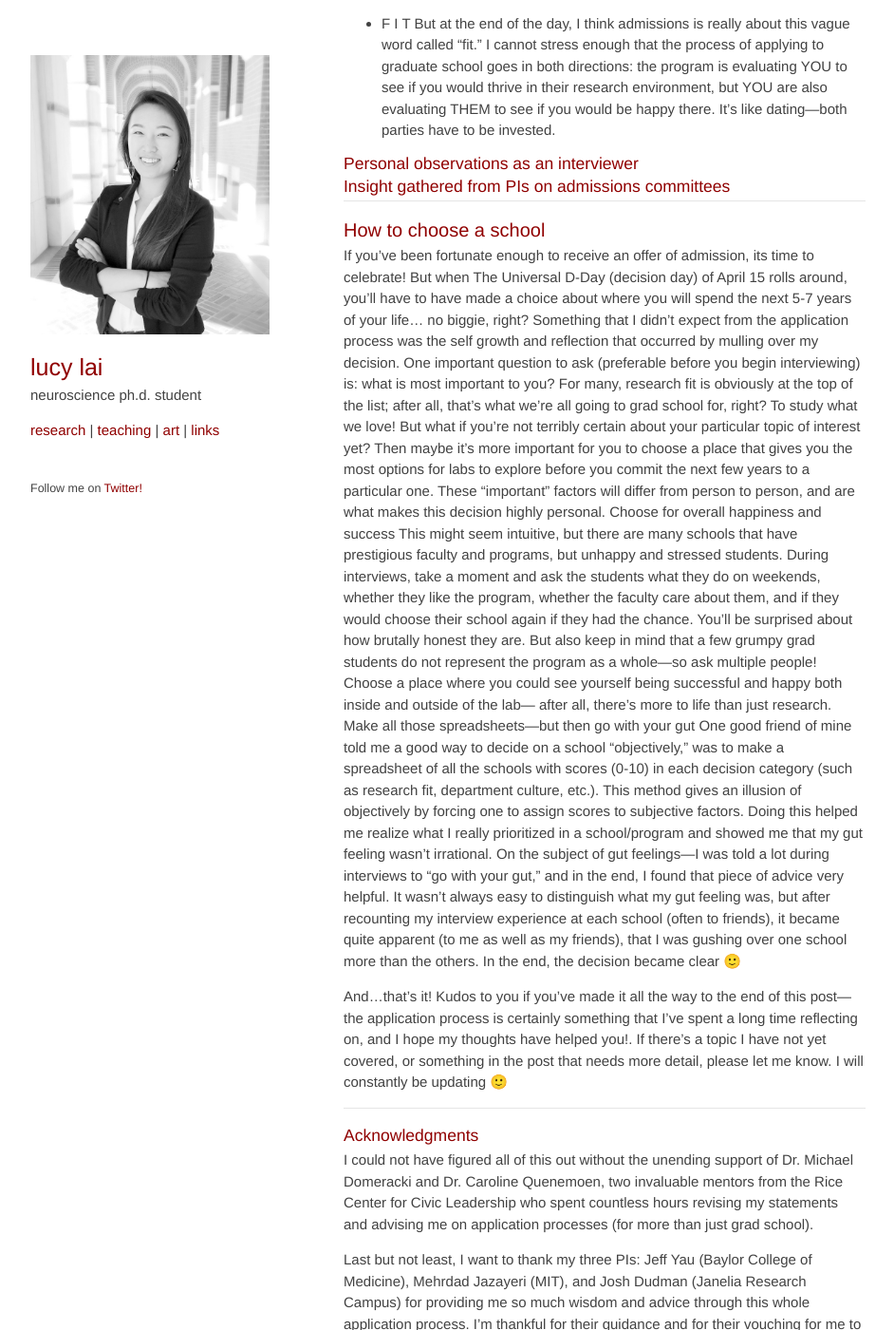
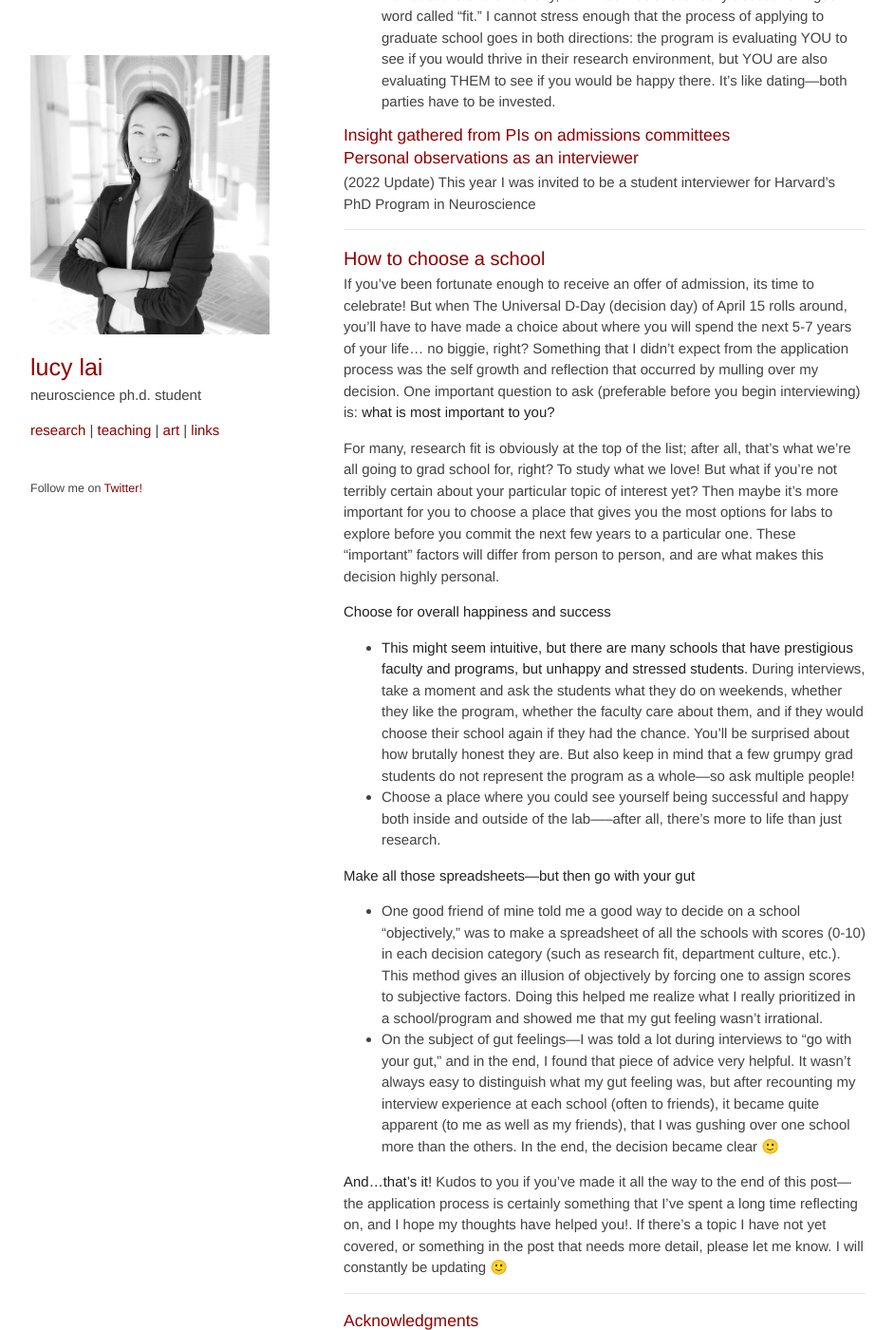
Before and after one commit to lucylai96/lucylai96.github.io, a Jekyll site: the page built from blog/gradapps.md, in a window 1280 px wide and 1400 px high, scrolled down 14847 px. Shown: the whole window at 95% size, without its empty margins (168-1110 px from the left). Built offline with Jekyll 4.4.1, drawn with Linux system fonts in a browser that asks for light colours; our own code applies the rules of GitHub Pages for plain Markdown files; some of the changed text lies outside the part shown.

Commit message:
Update gradapps.md

```diff
--- a/blog/gradapps.md
+++ b/blog/gradapps.md
@@ -279,15 +279,16 @@
 ***Do you have any questions about the program/school/etc.?***
 * As the interview wraps up, the PI will likely ask if they can answer any questions from you. This is your opportunity to ask the questions that will really help you figure out if you want to attend that school over another. This will largely depend on what you consider as important factors for choosing a school, and will vary from person to person.
 * To give you an example, I found it important for the department to have several PIs that I would want to work with, a healthy culture of collaboration (all schools will say they are collaborative, but your job is to figure out what that looks like in practice), and to be a place where students were happy and felt that they had multiple mentors they could go to besides their PI. Some questions are more informative/revealing than others; I found these to be my favorite go-to questions:
-  * What’s the culture of the department/students?
-  * What does a rotation in your lab look like? How do you decide with the student what they will work on?
-  * How long does it usually take students to graduate from your lab?
-  * How often do you meet with students?
-  * How often are students co-mentored?
-  * In your opinion, what is most important thing to get out of graduate school? What is your training philosophy?
-  * Besides these four very common interview questions, I’ve also heard these being asked a good amount:
-  * What are your plans after grad school?
-  * Why do you want to come to this school?
+  * _What’s the culture of the department/students?_
+  * _What does a rotation in your lab look like? How do you decide with the student what they will work on?_
+  * _How long does it usually take students to graduate from your lab?_
+  * _How often do you meet with students?_
+  * _How often are students co-mentored?_
+  * _In your opinion, what is most important thing to get out of graduate school? What is your training philosophy?_
+
+**Besides these four very common interview questions, I’ve also heard these being asked a good amount:**
+* _What are your plans after grad school?_
+* _Why do you want to come to this school?_
 
 In the end, whatever you’re being asked, it helps to pause for a second to collect your thoughts before answering the question. This strategy also helps with nerves 🙂
 
@@ -297,7 +298,6 @@
 * Don’t knock a school till you’ve been! You’ll probably hear rumors about certain schools before you even step foot on their campus. But it’s always important to see and judge for yourself.
 
 **To conclude…**
-
 Interviews take a long time (the entire Spring semester, basically), and are quite emotionally and physically taxing. But they can also be incredibly rewarding, as it’s a chance to meet some of your future peers and mentors, and to eat and drink tons of free food and booze. Enjoy yourself, and feel privileged that you get to be extravagantly courted by all these schools!
 
 ### After the interview
@@ -308,38 +308,38 @@
 
 ### What matters: personal observations as an interviewee
 It’s hard to gauge how the admissions decision is made after the interview process, but my gut feeling is that the “magical equation” consists of research fit and general impressions. However, there are several other factors that I also took note of when interviewing that revealed what was truly important to PIs and admissions committees:
-
-Working with people who are well respected and known (aka. who is it that is rooting for you in your letters?) Many interviewees I met on the road had worked in well-known labs. As a result, they received recommendation letters from these very well-known and well-connected PIs. I had a PI tell me in my interview that he’d admit me in a heartbeat because my rec letters were basically written by his three best friends. While this isn’t the only reason he had a positive impression, it definitely helped to know that his trusted peers had good opinions of me (see section about rec letters). The blunt reality of academia is that having someone well-known back you up is a huge plus in admissions (and in general). If you’ve never had the opportunity to work with someone who is well-known, it’s unclear as to whether its a disadvantage–bias largely depends on who is reading your application.
-
-Being able to clearly convey your contribution to research projects, and the content of those projects. Several PIs asked me to clarify what exactly I did, as to understand how much ownership I took of the project.
-
-Being able to carry a dynamic and intriguing conversation about science, be it the PI’s science, your science, or the field in general. This doesn’t mean you have to know everything—in fact, I found that reading a PI’s papers in depth didn’t really help in the interview process (abstracts definitely suffice), but the ability to actively listen and engage in a thoughtful scientific discussion helps them gauge how you think. Actively ask questions.
-
-* F I T
+* Working with people who are well respected and known (aka. who is it that is rooting for you in your letters?) Many interviewees I met on the road had worked in well-known labs. As a result, they received recommendation letters from these very well-known and well-connected PIs. I had a PI tell me in my interview that he’d admit me in a heartbeat because my rec letters were basically written by his three best friends. While this isn’t the only reason he had a positive impression, it definitely helped to know that his trusted peers had good opinions of me (see section about rec letters). The blunt reality of academia is that having someone well-known back you up is a huge plus in admissions (and in general). If you’ve never had the opportunity to work with someone who is well-known, it’s unclear as to whether its a disadvantage–bias largely depends on who is reading your application.
+* Being able to clearly convey your contribution to research projects, and the content of those projects. Several PIs asked me to clarify what exactly I did, as to understand how much ownership I took of the project.
+* Being able to carry a dynamic and intriguing conversation about science, be it the PI’s science, your science, or the field in general. This doesn’t mean you have to know everything—in fact, I found that reading a PI’s papers in depth didn’t really help in the interview process (abstracts definitely suffice), but the ability to actively listen and engage in a thoughtful scientific discussion helps them gauge how you think. Actively ask questions.
+* Fit
 But at the end of the day, I think admissions is really about this vague word called “fit.” I cannot stress enough that the process of applying to graduate school goes in both directions: the program is evaluating YOU to see if you would thrive in their research environment, but YOU are also evaluating THEM to see if you would be happy there. It’s like dating—both parties have to be invested.
 
+### Insight gathered from PIs on admissions committees
+
 ### Personal observations as an interviewer
-
-### Insight gathered from PIs on admissions committees
+(2022 Update) This year I was invited to be a student interviewer for Harvard's PhD Program in Neuroscience
 
 
 ------
 ## How to choose a school
-If you’ve been fortunate enough to receive an offer of admission, its time to celebrate! But when The Universal D-Day (decision day) of April 15 rolls around, you’ll have to have made a choice about where you will spend the next 5-7 years of your life… no biggie, right? Something that I didn’t expect from the application process was the self growth and reflection that occurred by mulling over my decision. One important question to ask (preferable before you begin interviewing) is: what is most important to you?
+If you’ve been fortunate enough to receive an offer of admission, its time to celebrate! But when The Universal D-Day (decision day) of April 15 rolls around, you’ll have to have made a choice about where you will spend the next 5-7 years of your life… no biggie, right? Something that I didn’t expect from the application process was the self growth and reflection that occurred by mulling over my decision. One important question to ask (preferable before you begin interviewing) is: **what is most important to you?**
+
 For many, research fit is obviously at the top of the list; after all, that’s what we’re all going to grad school for, right? To study what we love! But what if you’re not terribly certain about your particular topic of interest yet? Then maybe it’s more important for you to choose a place that gives you the most options for labs to explore before you commit the next few years to a particular one. These “important” factors will differ from person to person, and are what makes this decision highly personal.
-Choose for overall happiness and success
-This might seem intuitive, but there are many schools that have prestigious faculty and programs, but unhappy and stressed students. During interviews, take a moment and ask the students what they do on weekends, whether they like the program, whether the faculty care about them, and if they would choose their school again if they had the chance. You’ll be surprised about how brutally honest they are. But also keep in mind that a few grumpy grad students do not represent the program as a whole—so ask multiple people!
-Choose a place where you could see yourself being successful and happy both inside and outside of the lab— after all, there’s more to life than just research.
-Make all those spreadsheets—but then go with your gut
-One good friend of mine told me a good way to decide on a school “objectively,” was to make a spreadsheet of all the schools with scores (0-10) in each decision category (such as research fit, department culture, etc.). This method gives an illusion of objectively by forcing one to assign scores to subjective factors. Doing this helped me realize what I really prioritized in a school/program and showed me that my gut feeling wasn’t irrational.
-On the subject of gut feelings—I was told a lot during interviews to “go with your gut,” and in the end, I found that piece of advice very helpful. It wasn’t always easy to distinguish what my gut feeling was, but after recounting my interview experience at each school (often to friends), it became quite apparent (to me as well as my friends), that I was gushing over one school more than the others. In the end, the decision became clear 🙂
 
-And…that’s it! Kudos to you if you’ve made it all the way to the end of this post—the application process is certainly something that I’ve spent a long time reflecting on, and I hope my thoughts have helped you!. If there’s a topic I have not yet covered, or something in the post that needs more detail, please let me know. I will constantly be updating 🙂
+**Choose for overall happiness and success**
+* **This might seem intuitive, but there are many schools that have prestigious faculty and programs, but unhappy and stressed students.** During interviews, take a moment and ask the students what they do on weekends, whether they like the program, whether the faculty care about them, and if they would choose their school again if they had the chance. You’ll be surprised about how brutally honest they are. But also keep in mind that a few grumpy grad students do not represent the program as a whole—so ask multiple people!
+* Choose a place where you could see yourself being successful and happy both inside and outside of the lab—--after all, there’s more to life than just research.
+
+**Make all those spreadsheets—but then go with your gut**
+* One good friend of mine told me a good way to decide on a school “objectively,” was to make a spreadsheet of all the schools with scores (0-10) in each decision category (such as research fit, department culture, etc.). This method gives an illusion of objectively by forcing one to assign scores to subjective factors. Doing this helped me realize what I really prioritized in a school/program and showed me that my gut feeling wasn’t irrational.
+* On the subject of gut feelings—I was told a lot during interviews to “go with your gut,” and in the end, I found that piece of advice very helpful. It wasn’t always easy to distinguish what my gut feeling was, but after recounting my interview experience at each school (often to friends), it became quite apparent (to me as well as my friends), that I was gushing over one school more than the others. In the end, the decision became clear 🙂
+
+__And...that’s it!__ Kudos to you if you’ve made it all the way to the end of this post—the application process is certainly something that I’ve spent a long time reflecting on, and I hope my thoughts have helped you!. If there’s a topic I have not yet covered, or something in the post that needs more detail, please let me know. I will constantly be updating 🙂
 
 ------
 ### Acknowledgments
 I could not have figured all of this out without the unending support of Dr. Michael Domeracki and Dr. Caroline Quenemoen, two invaluable mentors from the Rice Center for Civic Leadership who spent countless hours revising my statements and advising me on application processes (for more than just grad school).
 
-Last but not least, I want to thank my three PIs: Jeff Yau (Baylor College of Medicine), Mehrdad Jazayeri (MIT), and Josh Dudman (Janelia Research Campus) for providing me so much wisdom and advice through this whole application process. I’m thankful for their guidance and for their vouching for me to their vast network of PI friends. Connections matter!
+Last but not least, I want to thank my three PIs: [Jeff Yau](https://www.bcm.edu/people-search/jeffrey-yau-33318)(Baylor College of Medicine), [Mehrdad Jazayeri](https://mcgovern.mit.edu/profile/mehrdad-jazayeri/) (MIT), and [Josh Dudman (Janelia Research Campus)](https://www.janelia.org/people/joshua-dudman) for providing me so much wisdom and advice through this whole application process. I’m thankful for their guidance and for their vouching for me to their vast network of PI friends. Connections matter!
 
 Happy application season!!
```
